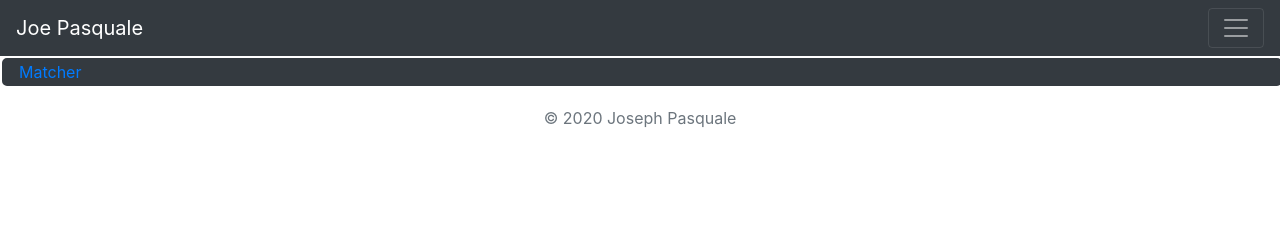
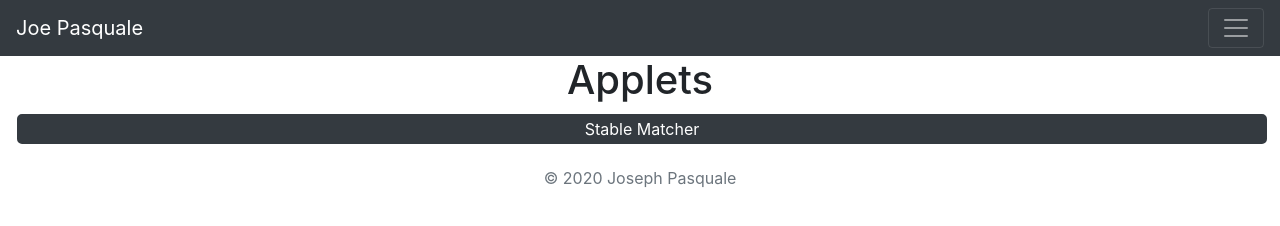
Before and after one commit to joepasquale/old-website, a plain HTML site: page html/applets/index.html in a window 1280 px wide. Drawn offline with nearby package versions, Linux system fonts and the light colour scheme.

Commit message:
cleaned up applet index

```diff
--- a/html/applets/index.html
+++ b/html/applets/index.html
@@ -42,8 +42,17 @@
         </div>
     </nav>
 
-    <div class="container-fluid linkbox">
-        <a href="./matcher/src/html/matcher.html" target="_blank">Matcher</a>
+    <div class="container-fluid">
+        <div class="row">
+            <div class="col center">
+                <h1>Applets</h1>
+            </div>
+        </div>
+        <div class="row">
+            <div class="col center">
+                <a href="./matcher/src/html/matcher.html" target="_blank"><button class="linkbox">Stable Matcher</button></a>
+            </div>
+        </div>
     </div>
 
     <footer class="page-footer">
```
